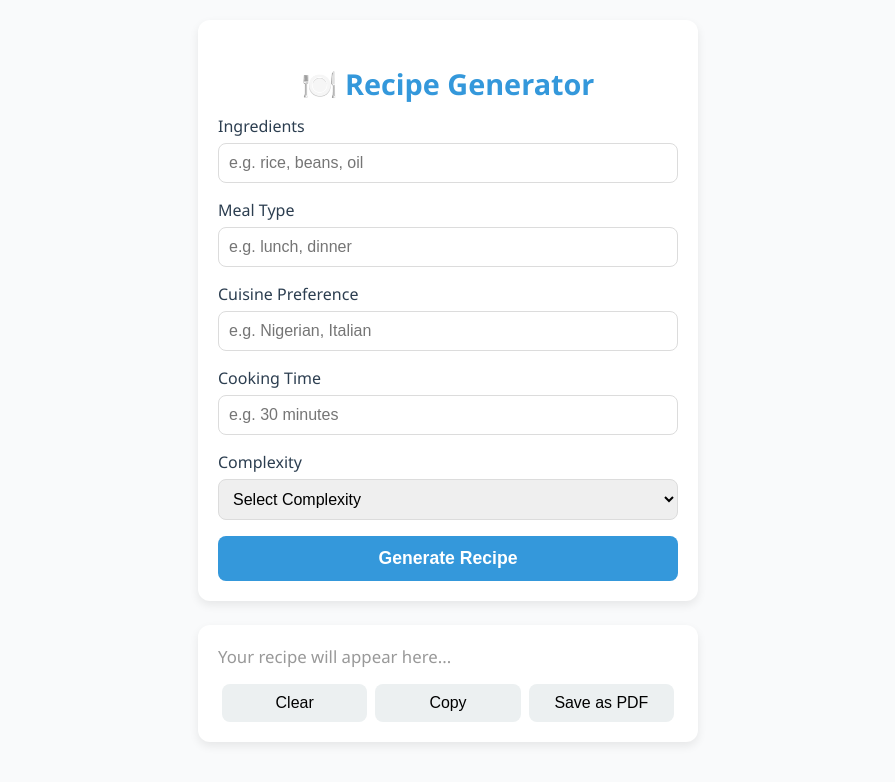
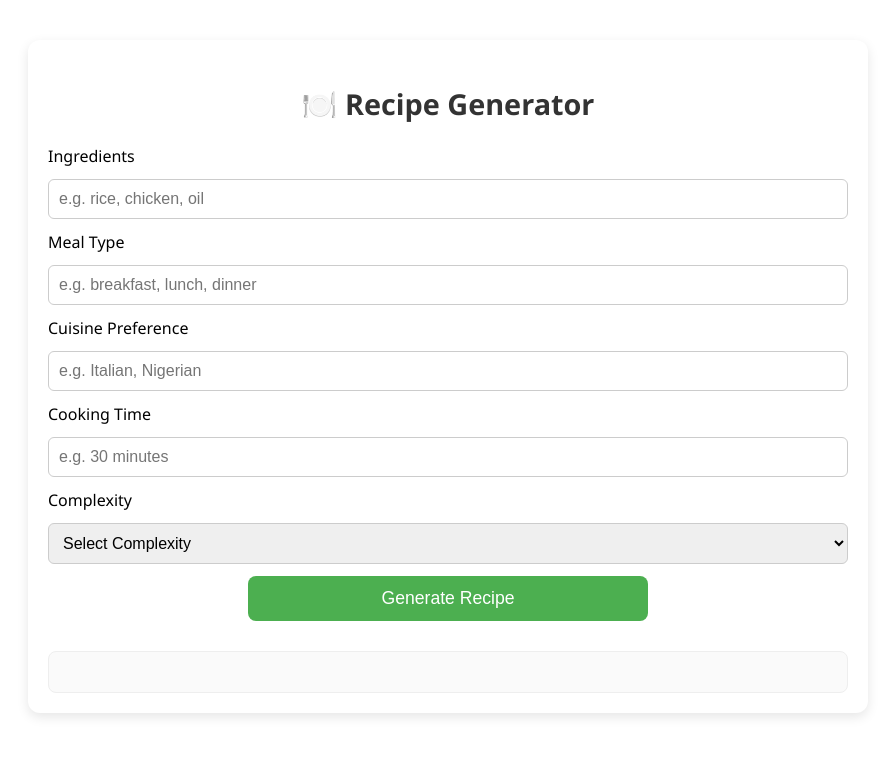
Before and after one commit to Enenche23/Recipe_Gen, a React (Create React App) app in the folder client/: page / in a window 1280 px wide. Shown: the top 782 px of the page, without its empty margins (192-1087 px from the left). Built offline with nearby package versions, Linux system fonts and the light colour scheme.

Commit message:
make bold

```diff
--- a/client/src/App.css
+++ b/client/src/App.css
@@ -1,130 +1,126 @@
 /* App.css */
-* {
-  box-sizing: border-box;
+
+/* General layout */
+.app-container {
+  max-width: 800px;
+  margin: 40px auto;
+  padding: 20px;
+  font-family: 'Segoe UI', Tahoma, Geneva, Verdana, sans-serif;
+  background: #fff;
+  border-radius: 12px;
+  box-shadow: 0 4px 12px rgba(0,0,0,0.1);
 }
 
-body {
-  font-family: 'Segoe UI', Tahoma, Geneva, Verdana, sans-serif;
-  background: #f9fafb;
-  margin: 0;
-  padding: 0;
-  color: #2c3e50;
-}
-
-.app-container {
+/* Recipe card form */
+.recipe-card {
   display: flex;
   flex-direction: column;
-  align-items: center;
-  padding: 20px;
-}
-
-.recipe-card {
-  background: #ffffff;
-  padding: 20px;
-  max-width: 500px;
-  width: 100%;
-  border-radius: 12px;
-  box-shadow: 0 4px 10px rgba(0, 0, 0, 0.08);
+  gap: 12px;
 }
 
 .recipe-title {
   font-size: 1.8em;
-  margin-bottom: 12px;
   text-align: center;
-  color: #3498db;
+  margin-bottom: 10px;
+  color: #333;
 }
 
 .input-field {
+  padding: 10px;
+  border: 1px solid #ccc;
+  border-radius: 6px;
+  font-size: 1em;
   width: 100%;
-  padding: 10px;
-  margin: 6px 0 16px 0;
-  border: 1px solid #dcdcdc;
-  border-radius: 8px;
-  font-size: 1em;
+  box-sizing: border-box;
 }
 
+/* Generate button */
 .generate-btn {
-  width: 100%;
   padding: 12px;
-  background: #3498db;
+  background-color: #4CAF50;
   color: white;
-  font-size: 1.1em;
-  font-weight: bold;
   border: none;
   border-radius: 8px;
+  font-size: 1.1em;
   cursor: pointer;
-  transition: background 0.3s, transform 0.2s;
+  transition: background-color 0.3s ease;
+  width: 50%;
+  align-self: center;
 }
 
 .generate-btn:hover {
-  background: #2980b9;
-  transform: scale(1.02);
+  background-color: #45a049;
 }
 
+/* Recipe output */
 .recipe-output {
-  margin-top: 24px;
-  width: 100%;
-  max-width: 500px;
-  background: #ffffff;
+  margin-top: 30px;
   padding: 20px;
-  border-radius: 12px;
-  box-shadow: 0 4px 10px rgba(0, 0, 0, 0.08);
-  white-space: pre-wrap;
+  background: #fafafa;
+  border-radius: 8px;
+  border: 1px solid #eee;
+  line-height: 1.6;
+  color: #333;
   word-wrap: break-word;
-  font-size: 1.05em;
-  animation: fadeIn 0.6s ease-in;
 }
 
-.bold-text {
-  font-weight: bold;
+/* Markdown styling */
+.recipe-output h1,
+.recipe-output h2,
+.recipe-output h3 {
   color: #2c3e50;
-  font-size: 1.15em;
+  margin-top: 1em;
+  margin-bottom: 0.5em;
 }
 
+.recipe-output strong,
+.recipe-output b {
+  font-weight: bold;
+  color: #000;
+}
+
+.recipe-output p {
+  margin-bottom: 1em;
+}
+
+.recipe-output ul,
+.recipe-output ol {
+  margin-left: 20px;
+  margin-bottom: 1em;
+}
+
+/* Action buttons (Clear, Copy, Save) */
 .recipe-actions {
   display: flex;
-  justify-content: space-around;
-  margin-top: 16px;
+  justify-content: center;
+  margin-top: 20px;
+  gap: 10px;
+  flex-wrap: wrap;
 }
 
 .action-btn {
-  background-color: #ecf0f1;
+  background-color: #f0f0f0;
   border: none;
-  padding: 10px 12px;
-  border-radius: 8px;
-  font-size: 0.95em;
+  padding: 10px 16px;
+  border-radius: 6px;
   cursor: pointer;
-  flex: 1;
-  margin: 0 4px;
-  transition: background-color 0.3s, transform 0.2s;
+  transition: background-color 0.2s ease;
+  font-size: 1em;
+  min-width: 110px;
 }
 
 .action-btn:hover {
-  background-color: #d0d7dc;
-  transform: scale(1.05);
+  background-color: #ddd;
 }
 
-.placeholder-text {
-  color: #999;
-  text-align: center;
+.action-btn:disabled {
+  opacity: 0.6;
+  cursor: not-allowed;
 }
 
+/* Responsive tweaks */
 @media (max-width: 600px) {
-  .recipe-card, .recipe-output {
-    padding: 16px;
-  }
-
   .generate-btn {
-    font-size: 1em;
-  }
-
-  .action-btn {
-    font-size: 0.9em;
-    padding: 8px 10px;
+    width: 100%;
   }
 }
-
-@keyframes fadeIn {
-  from { opacity: 0; transform: translateY(10px); }
-  to { opacity: 1; transform: translateY(0); }
-}
--- a/client/src/App.js
+++ b/client/src/App.js
@@ -1,5 +1,6 @@
 import './App.css';
 import React, { useEffect, useRef, useState, useCallback } from 'react';
+import { marked } from 'marked';
 
 const RecipeCard = ({ onSubmit }) => {
   const [ingredients, setIngredients] = useState('');
@@ -9,56 +10,67 @@ const RecipeCard = ({ onSubmit }) => {
   const [complexity, setComplexity] = useState('');
 
   const handleSubmit = () => {
-    const data = { ingredients, mealType, cuisine, cookingTime, complexity };
-    console.log('Submitting:', data);
-    onSubmit(data);
+    const recipeData = {
+      ingredients: ingredients.trim(),
+      mealType,
+      cuisine,
+      cookingTime,
+      complexity,
+    };
+    console.log('Submitting:', recipeData);
+    onSubmit(recipeData);
   };
 
   return (
     <div className='recipe-card'>
       <h2 className='recipe-title'>🍽️ Recipe Generator</h2>
 
-      <label>Ingredients</label>
+      <label htmlFor='ingredients'>Ingredients</label>
       <input
-        className='input-field'
         type='text'
-        placeholder='e.g. rice, beans, oil'
+        id='ingredients'
         value={ingredients}
         onChange={(e) => setIngredients(e.target.value)}
+        className='input-field'
+        placeholder='e.g. rice, chicken, oil'
       />
 
-      <label>Meal Type</label>
+      <label htmlFor='mealType'>Meal Type</label>
       <input
-        className='input-field'
         type='text'
-        placeholder='e.g. lunch, dinner'
+        id='mealType'
         value={mealType}
         onChange={(e) => setMealType(e.target.value)}
+        className='input-field'
+        placeholder='e.g. breakfast, lunch, dinner'
       />
 
-      <label>Cuisine Preference</label>
+      <label htmlFor='cuisine'>Cuisine Preference</label>
       <input
-        className='input-field'
         type='text'
-        placeholder='e.g. Nigerian, Italian'
+        id='cuisine'
         value={cuisine}
         onChange={(e) => setCuisine(e.target.value)}
+        className='input-field'
+        placeholder='e.g. Italian, Nigerian'
       />
 
-      <label>Cooking Time</label>
+      <label htmlFor='cookingTime'>Cooking Time</label>
       <input
-        className='input-field'
         type='text'
-        placeholder='e.g. 30 minutes'
+        id='cookingTime'
         value={cookingTime}
         onChange={(e) => setCookingTime(e.target.value)}
+        className='input-field'
+        placeholder='e.g. 30 minutes'
       />
 
-      <label>Complexity</label>
+      <label htmlFor='complexity'>Complexity</label>
       <select
-        className='input-field'
+        id='complexity'
         value={complexity}
         onChange={(e) => setComplexity(e.target.value)}
+        className='input-field'
       >
         <option value=''>Select Complexity</option>
         <option value='Beginner'>Beginner</option>
@@ -66,7 +78,7 @@ const RecipeCard = ({ onSubmit }) => {
         <option value='Advanced'>Advanced</option>
       </select>
 
-      <button className='generate-btn' onClick={handleSubmit}>
+      <button onClick={handleSubmit} className='generate-btn'>
         Generate Recipe
       </button>
     </div>
@@ -87,22 +99,21 @@ function App() {
 
   const initializeEventStream = useCallback(() => {
     if (!recipeData) return;
-
     const queryParams = new URLSearchParams(recipeData).toString();
     const url = `https://recipe-backend-47av.onrender.com/recipeStream?${queryParams}`;
+
     console.log('Connecting to:', url);
 
     eventSourceRef.current = new EventSource(url);
 
     eventSourceRef.current.onmessage = (event) => {
+      console.log('Received:', event.data);
       const data = JSON.parse(event.data);
 
       if (data.action === 'close') {
         closeEventStream();
       } else if (data.action === 'chunk') {
-        // Apply bold effect: detect words wrapped with **...** and replace with <strong>
-        const htmlChunk = data.chunk.replace(/\*\*(.*?)\*\*/g, '<span class="bold-text">$1</span>');
-        setRecipeText((prev) => prev + htmlChunk);
+        setRecipeText((prev) => prev + data.chunk);
       }
     };
 
@@ -120,35 +131,21 @@ function App() {
     }
   }, [recipeData, initializeEventStream]);
 
-  const onSubmit = (data) => setRecipeData(data);
-
-  const clearRecipe = () => setRecipeText('');
-
-  const copyRecipe = () => {
-    const tempDiv = document.createElement('div');
-    tempDiv.innerHTML = recipeText;
-    const textContent = tempDiv.innerText;
-    navigator.clipboard.writeText(textContent);
-  };
-
-  const saveAsPDF = () => {
-    const printWindow = window.open('', '', 'width=800,height=600');
-    printWindow.document.write(`<html><head><title>Recipe</title></head><body>${recipeText}</body></html>`);
-    printWindow.document.close();
-    printWindow.print();
+  const onSubmit = (data) => {
+    const formattedData = {
+      ...data,
+      ingredients: data.ingredients.trim()
+    };
+    setRecipeData(formattedData);
   };
 
   return (
     <div className='app-container'>
       <RecipeCard onSubmit={onSubmit} />
-      <div className='recipe-output'>
-        <div dangerouslySetInnerHTML={{ __html: recipeText || "<span class='placeholder-text'>Your recipe will appear here...</span>" }} />
-        <div className='recipe-actions'>
-          <button className='action-btn' onClick={clearRecipe}>Clear</button>
-          <button className='action-btn' onClick={copyRecipe}>Copy</button>
-          <button className='action-btn' onClick={saveAsPDF}>Save as PDF</button>
-        </div>
-      </div>
+      <div
+        className='recipe-output'
+        dangerouslySetInnerHTML={{ __html: marked(recipeText) }}
+      />
     </div>
   );
 }
```
